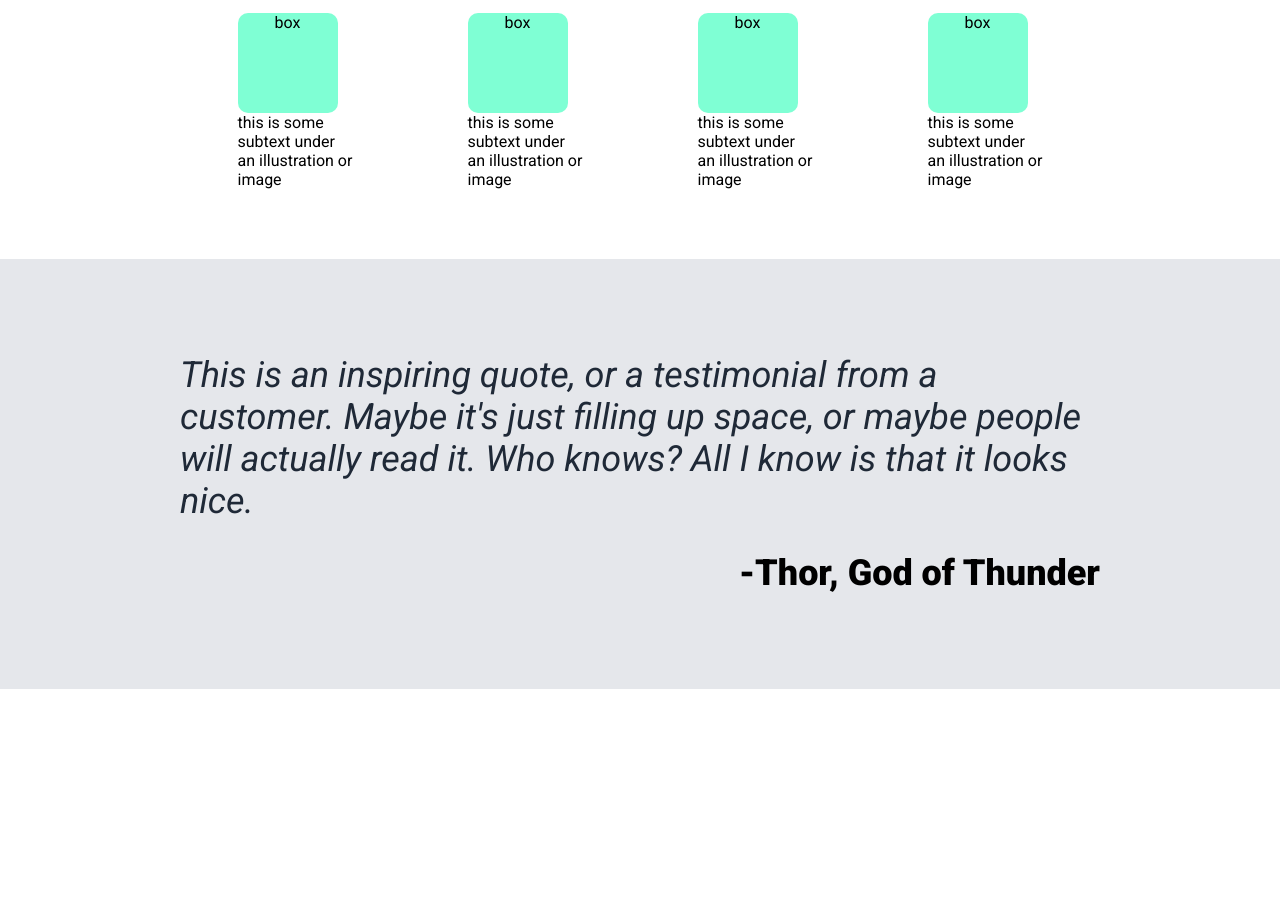
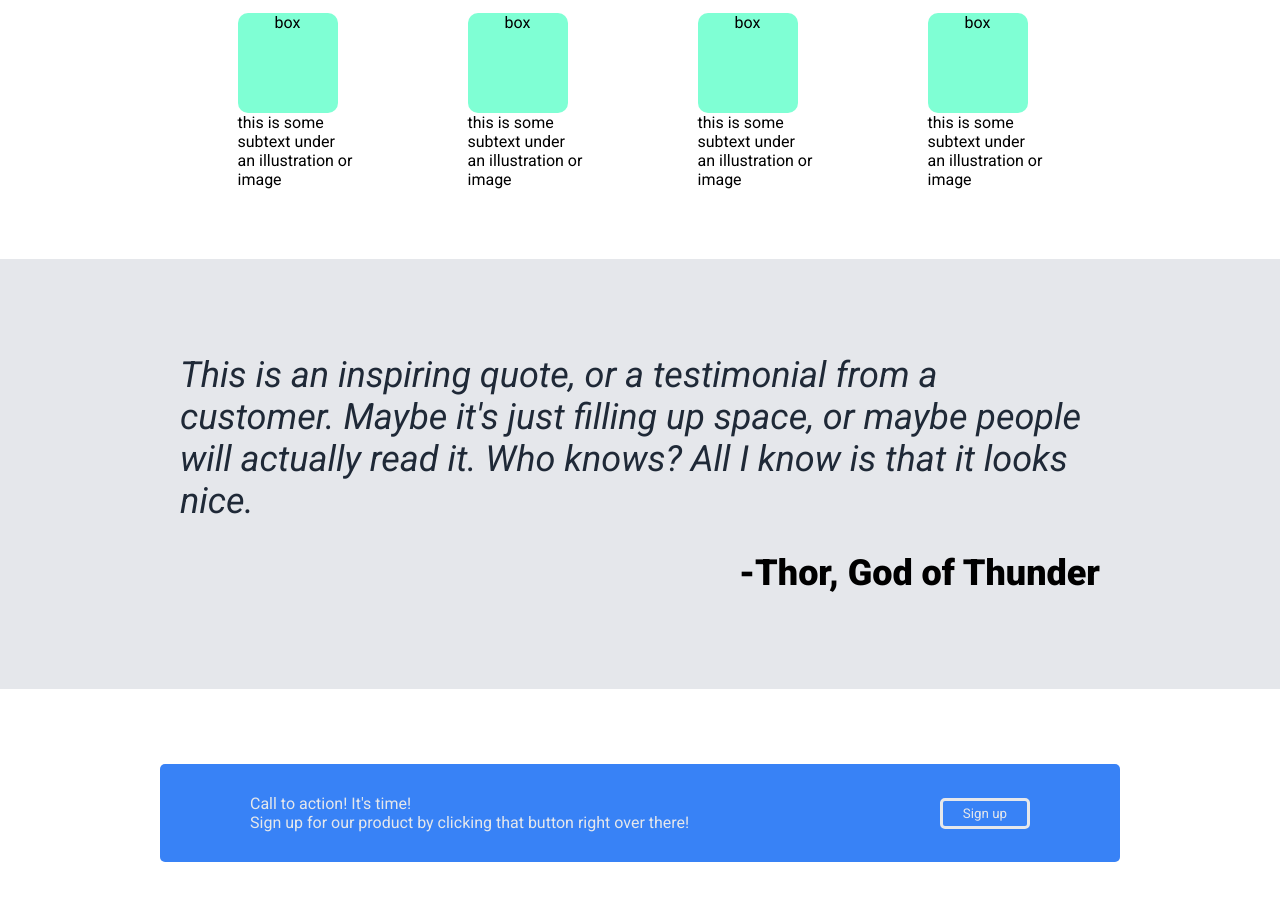
Before and after one commit to UtkuKaanArasan/Landing-Page, a plain HTML site: page index.html in a window 1280 px wide. Shown: the part 723-1624 px from the top of the page. Before the commit the page ends 1412 px from the top, so only its background shows below. Drawn offline with Linux system fonts and the light colour scheme.

Commit message:
Bottom content done

```diff
--- a/index.html
+++ b/index.html
@@ -96,7 +96,6 @@
     </section>
 
     <section id="main-2">
-
         <div id="main-2-quote">
             <p>
                 This is an inspiring quote, or a testimonial from a
@@ -108,13 +107,18 @@
         <div id="main-2-q-underline">
             <p>-Thor, God of Thunder</p>
         </div>
-
-
-
     </section>
 
     <section id="bottom">
-
+        <div id="bottom-container">
+            <div id="bottom-content">
+                <p>Call to action! It's time!</p>
+                <p>Sign up for our product by clicking that button right over there!</p>
+            </div>
+            <div id="bottom-button">
+                <button id="bottom-sign-up">Sign up</button>
+            </div>
+        </div>
     </section>
 
     <footer id="footer">
--- a/style.css
+++ b/style.css
@@ -11,12 +11,12 @@
     padding: 50px 12.5%;
 }
 
-
 .header-links{
     display: flex;
     justify-content: flex-end;
     padding: 20px;
 }
+
 .nav-ul {
     list-style: none;
     display: flex;
@@ -29,12 +29,6 @@
     margin: 2px 5px 2px 5px;
     font-size: 18px;
 }
-
-/* #h1-logo {
-    color: #f9faf8;
-    font-size: 24px;
-
-} */
 
 #cont-2-img{
     width: 300px;
@@ -91,11 +85,6 @@
     padding: 10px;
 }
 
-/* .info-cards{
-    margin: 10px;
-    padding: 10px;
-} */
-
 .info-card-wrapper{
     margin: auto;
     width: 50%;
@@ -124,3 +113,38 @@
     font-size: 36px;
     font-weight: bold;
 }
+
+/* ========bottom======== */
+
+#bottom {
+    padding: 75px 12.5%;
+}
+
+#bottom-container {
+    display: flex;
+    justify-content: space-between;
+    background-color: #3882f6;
+    border-radius: 5px;
+}
+
+#bottom-content{
+    margin: 15px 45px;
+    padding: 15px 45px;
+    color: #e5e7eb;
+}
+
+#bottom-button {
+    margin: 15px 45px;
+    padding: 15px 45px;
+    display: flex;
+    justify-content: center;
+    align-items: center;
+}
+
+#bottom-sign-up {
+    background-color: #3882f6;
+    color: #e5e7eb;
+    border: solid #e5e7eb 3px;
+    border-radius: 5px;
+    padding: 5px 20px;
+}
```
